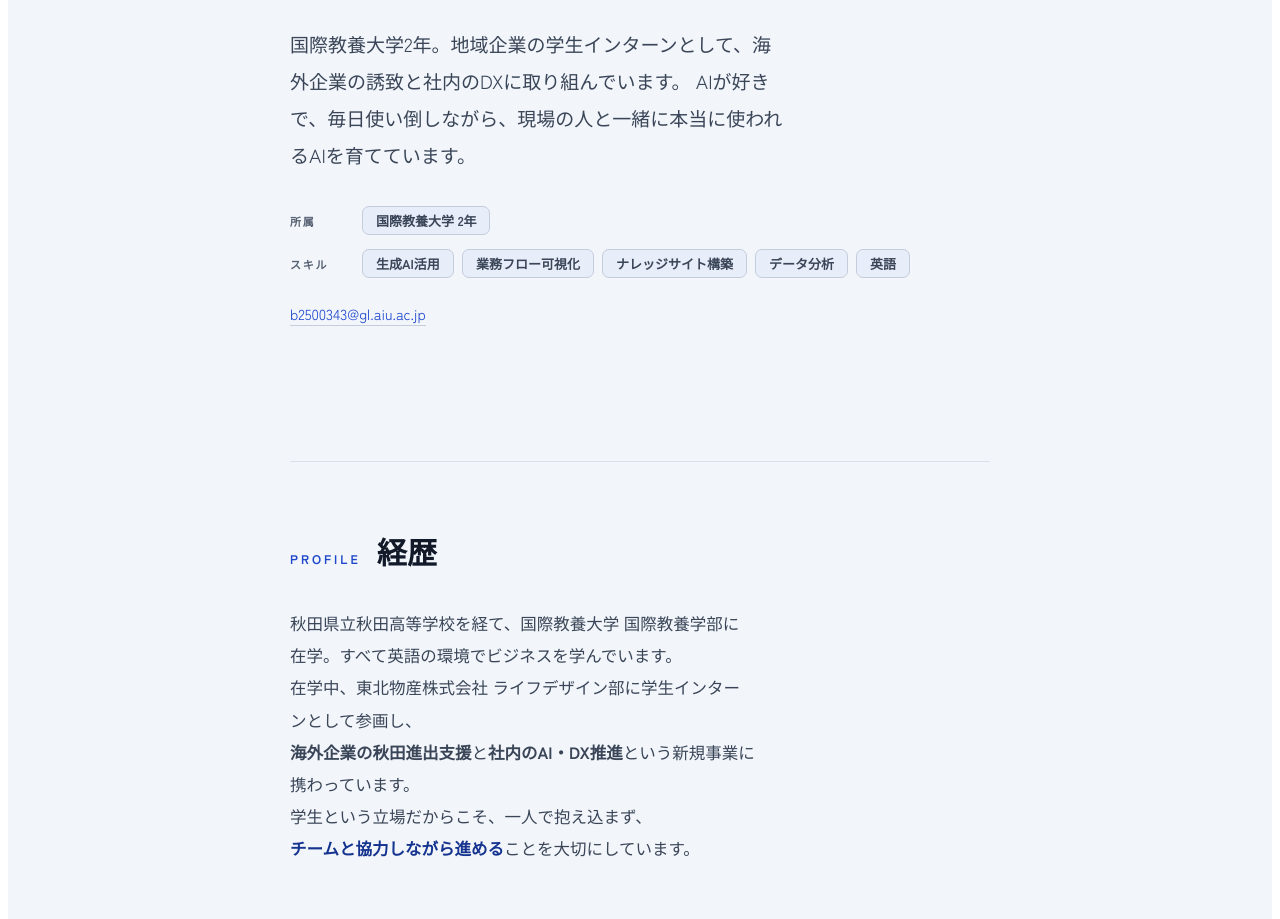
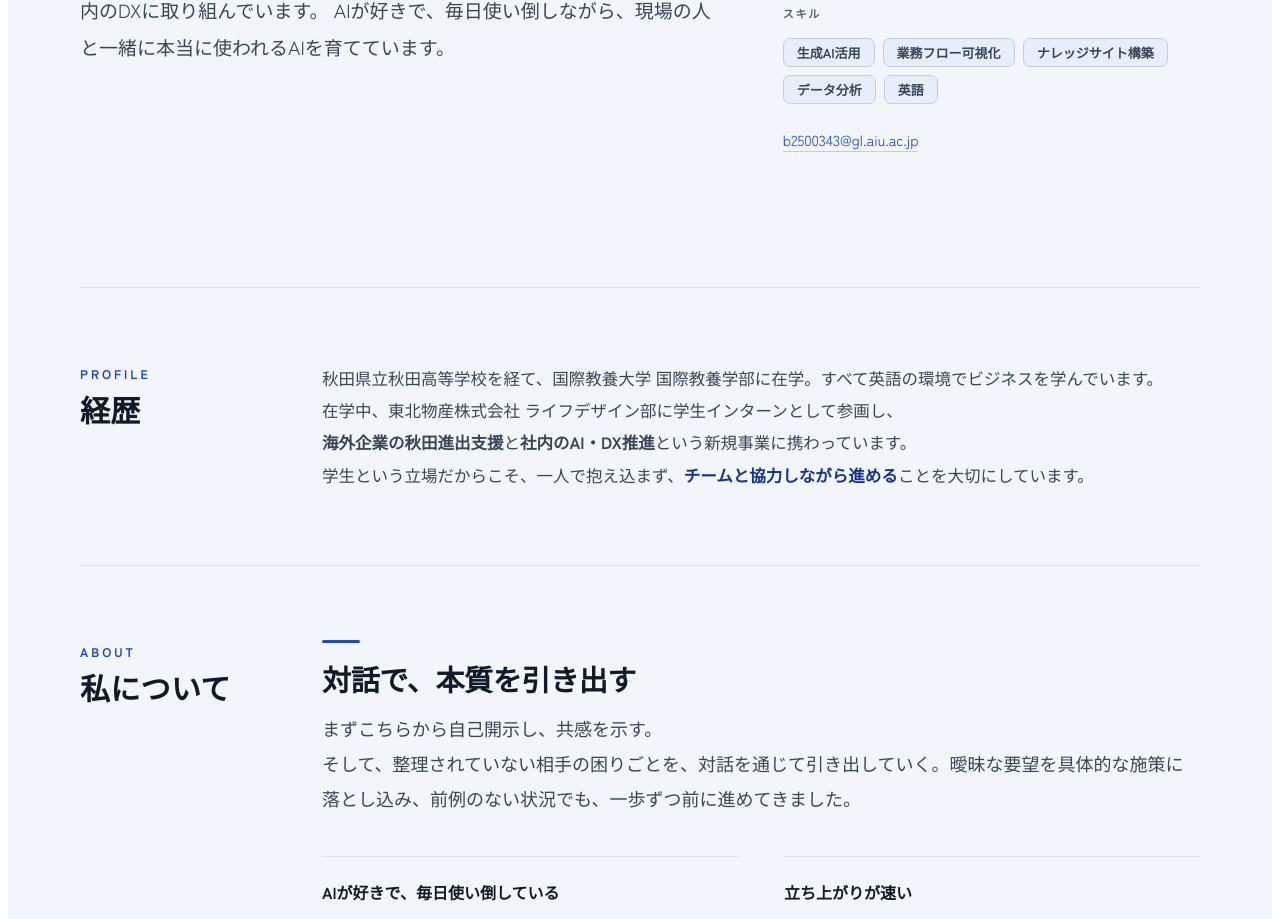
Before and after one commit to YukaINAOKA/yuka-inaoka, a plain HTML site: page index.html in a window 1280 px wide. Shown: the part 309-1228 px from the top of the page. Drawn offline with Linux system fonts and the light colour scheme; a web font is replaced by a local one.

Commit message:
Add files via upload

```diff
--- a/index.html
+++ b/index.html
@@ -39,11 +39,11 @@
     text-rendering:optimizeLegibility;
     padding:clamp(26px,5vw,52px) 22px clamp(56px,10vw,120px);
   }
-  .wrap{max-width:700px;margin:0 auto}
+  .wrap{max-width:1120px;margin:0 auto}
 
   /* nav */
   .nav{position:sticky;top:0;z-index:20;background:rgba(242,245,250,.88);backdrop-filter:saturate(140%) blur(10px);-webkit-backdrop-filter:saturate(140%) blur(10px);border-bottom:1px solid var(--line)}
-  .navwrap{max-width:700px;margin:0 auto;padding:12px 22px;display:flex;align-items:center;justify-content:space-between;gap:10px 14px;flex-wrap:wrap}
+  .navwrap{max-width:1120px;margin:0 auto;padding:12px 22px;display:flex;align-items:center;justify-content:space-between;gap:10px 14px;flex-wrap:wrap}
   .navwrap .brand{font-size:13.5px;font-weight:800;letter-spacing:.04em;color:var(--ink);text-decoration:none;border:0}
   .navwrap nav{display:flex;gap:clamp(12px,2.4vw,22px);flex-wrap:wrap}
   .navwrap nav a{font-size:13.5px;font-weight:600;color:var(--ink-2);text-decoration:none;border:0;padding:2px 0;position:relative}
@@ -69,9 +69,11 @@
   .hero .name::after{content:"";flex:1;height:1px;background:var(--line)}
   .hero h1{font-family:var(--serif);font-weight:700;font-size:clamp(31px,6.6vw,53px);line-height:1.34;letter-spacing:.005em}
   .hero h1 .u{color:var(--accent)}
-  .hero .lead{margin-top:28px;font-size:clamp(17px,2.5vw,19px);color:var(--ink-2);max-width:52ch;line-height:1.95}
+  .hero .lead{font-size:clamp(17px,2.5vw,19px);color:var(--ink-2);line-height:1.95}
+  .hero-cols{display:grid;gap:28px;margin-top:28px}
+  @media(min-width:860px){.hero-cols{grid-template-columns:1.55fr 1fr;column-gap:56px;gap:0 56px;align-items:start}}
 
-  .taggroups{margin-top:32px;display:grid;gap:13px}
+  .taggroups{display:grid;gap:13px}
   .tagrow{display:flex;gap:14px;align-items:baseline;flex-wrap:wrap}
   .tagrow .cat{font-size:11px;letter-spacing:.16em;text-transform:uppercase;color:var(--soft);font-weight:700;min-width:58px;flex:0 0 auto;padding-top:6px}
   .tagrow .chips{display:flex;flex-wrap:wrap;gap:8px}
@@ -80,19 +82,21 @@
 
   /* section frame */
   section{padding-top:clamp(48px,7vw,74px);border-top:1px solid var(--line);margin-top:clamp(48px,7vw,74px);scroll-margin-top:88px}
-  .lead-row{display:flex;align-items:baseline;gap:16px;margin-bottom:34px}
+  .lead-row{display:flex;flex-direction:column;align-items:flex-start;gap:8px;margin-bottom:26px}
   .lead-row h2{font-family:var(--serif);font-weight:700;font-size:clamp(23px,3.8vw,30px);letter-spacing:.01em}
-  .lead-row .eyebrow{flex:0 0 auto}
-  @media(max-width:540px){.lead-row{flex-direction:column;gap:8px}}
+  @media(min-width:860px){
+    section{display:grid;grid-template-columns:186px 1fr;column-gap:56px;align-items:start}
+    .lead-row{margin-bottom:0}
+  }
 
   /* profile */
-  .bio{font-size:16.5px;color:var(--ink-2);line-height:1.95;max-width:56ch}
+  .bio{font-size:16.5px;color:var(--ink-2);line-height:1.95}
 
   /* about lead */
   .lead-strength{margin-bottom:40px}
   .lead-strength .bar{display:block;width:38px;height:3px;border-radius:2px;background:var(--accent);margin-bottom:18px}
   .lead-strength h3{font-size:clamp(22px,3.8vw,29px);font-weight:800;letter-spacing:-.012em;margin-bottom:15px}
-  .lead-strength p{font-size:clamp(16px,2.4vw,18px);color:var(--ink-2);line-height:1.95;max-width:50ch}
+  .lead-strength p{font-size:clamp(16px,2.4vw,18px);color:var(--ink-2);line-height:1.95}
 
   /* about list */
   .traits{display:grid;gap:0}
@@ -114,11 +118,11 @@
   .did + .desc{margin-top:16px}
 
   /* closing */
-  .closing p{font-size:17.5px;color:var(--ink);line-height:1.95;max-width:54ch}
+  .closing p{font-size:17.5px;color:var(--ink);line-height:1.95}
   .closing p + p{margin-top:16px}
   .next{margin-top:34px;padding-top:24px;border-top:1px solid var(--line)}
   .next .tag{font-size:12px;letter-spacing:.16em;text-transform:uppercase;color:var(--accent);font-weight:700}
-  .next p{margin-top:12px;font-size:16.5px;color:var(--ink-2);line-height:1.95;font-weight:500;max-width:54ch}
+  .next p{margin-top:12px;font-size:16.5px;color:var(--ink-2);line-height:1.95;font-weight:500}
   .next p b{color:var(--ink);font-weight:700}
 
   footer{margin-top:clamp(50px,8vw,74px);font-size:13px;letter-spacing:.12em;color:var(--soft);text-transform:uppercase}
@@ -150,45 +154,54 @@
   <header class="hero" id="top">
     <div class="name">Inaoka Yuka — Portfolio</div>
     <h1><span class="nb">AIを、<span class="u">対話</span>で</span><span class="nb">現場に根づかせる。</span></h1>
+    <div class="hero-cols">
     <p class="lead">
       国際教養大学2年。地域企業の学生インターンとして、海外企業の誘致と社内のDXに取り組んでいます。
       AIが好きで、毎日使い倒しながら、現場の人と一緒に本当に使われるAIを育てています。
     </p>
+    <div class="hero-meta">
     <div class="taggroups">
       <div class="tagrow"><span class="cat">所属</span><div class="chips"><span class="chip">国際教養大学 2年</span></div></div>
       <div class="tagrow"><span class="cat">スキル</span><div class="chips"><span class="chip">生成AI活用</span><span class="chip">業務フロー可視化</span><span class="chip">ナレッジサイト構築</span><span class="chip">データ分析</span><span class="chip">英語</span></div></div>
     </div>
     <p class="contact"><a href="mailto:b2500343@gl.aiu.ac.jp">b2500343@gl.aiu.ac.jp</a></p>
+    </div>
+    </div>
   </header>
 
   <!-- PROFILE -->
   <section id="profile">
     <div class="lead-row reveal"><span class="eyebrow">Profile</span><h2>経歴</h2></div>
+    <div class="sec-body">
     <p class="bio reveal">
       秋田県立秋田高等学校を経て、国際教養大学 国際教養学部に在学。すべて英語の環境でビジネスを学んでいます。<br class="brw">在学中、東北物産株式会社 ライフデザイン部に学生インターンとして参画し、<br class="brw"><strong class="nb">海外企業の秋田進出支援</strong>と<strong>社内のAI・DX推進</strong>という新規事業に携わっています。<br class="brw">学生という立場だからこそ、一人で抱え込まず、<span class="em nb">チームと協力しながら進める</span>ことを大切にしています。
     </p>
+    </div>
   </section>
 
   <!-- ABOUT -->
   <section id="about">
     <div class="lead-row reveal"><span class="eyebrow">About</span><h2>私について</h2></div>
+    <div class="sec-body">
     <div class="lead-strength reveal">
       <span class="bar"></span>
       <h3>対話で、本質を引き出す</h3>
-      <p>まずこちらから自己開示し、共感を示す。<br class="brw">そして、整理されていない相手の困りごとを、対話を通じて引き出していく。曖昧な要望を具体的な施策に落とし込み、<br class="brw">前例のない状況でも、一歩ずつ前に進めてきました。</p>
+      <p>まずこちらから自己開示し、共感を示す。<br class="brw">そして、整理されていない相手の困りごとを、対話を通じて引き出していく。曖昧な要望を具体的な施策に落とし込み、前例のない状況でも、一歩ずつ前に進めてきました。</p>
     </div>
     <div class="traits">
       <div class="trait reveal"><b>AIが好きで、毎日使い倒している</b><span>海外企業の進出プロジェクトでは、0→1のたたき台づくりにClaudeを使い、そこから自分の判断で磨き込んで一気に形にしました。日常でも、動画の10倍速視聴やToDo整理まで手放せません。</span></div>
       <div class="trait reveal"><b>立ち上がりが速い</b><span>2026年初めにゼロから始め、半年で社内のAI推進を任される役割に。だから「AIって何？」と身構える人の気持ちも分かります。</span></div>
-      <div class="trait reveal"><b>手を動かして学ぶ</b><span>情報を集めるだけで終わらせず、まず自分で触ってみる。使って初めて分かることを大事にしています。</span></div>
+      <div class="trait reveal"><b>手を動かして学ぶ</b><span>情報を集めるだけで終わらせず、まず自分で触ってみる。<br class="brw">使って初めて分かることを大事にしています。</span></div>
       <div class="trait reveal"><b>オーナーシップと根気</b><span>「どうしたらいいか」を考えて自ら動く。つまずいても調べ、解けなければ人に聞き、前へ進みます。</span></div>
       <div class="trait reveal"><b>変化を楽しみ、チームで形にする</b><span>日々のAIの変化を追うこと自体が楽しい。その熱量を、チームで形にしていきます。</span></div>
+    </div>
     </div>
   </section>
 
   <!-- WORK -->
   <section id="work">
     <div class="lead-row reveal"><span class="eyebrow">Experience</span><h2>インターンでの取り組み</h2></div>
+    <div class="sec-body">
     <div class="job reveal">
       <div class="role">東北物産株式会社 ライフデザイン部 ／ 学生インターン（秋田）</div>
       <h3>海外企業の秋田進出を支える</h3>
@@ -203,16 +216,19 @@
       </ul>
       <p class="desc">「こんなこともできるんだ」を積み重ね、一人ひとりが自分で思考を広げられる状態を目指しています。</p>
     </div>
+    </div>
   </section>
 
   <!-- CLOSING -->
   <section id="vision" class="closing">
     <div class="lead-row reveal"><span class="eyebrow">Vision</span><h2>これから</h2></div>
+    <div class="sec-body">
     <p class="reveal">AIを仕事にも日常にも取り入れてから、<br class="brw"><span class="em">毎日がとても楽しくなりました。</span>この楽しさを、一人でも多くの人に届けたい——それが、私がAIに関わり続けたいいちばんの理由です。</p>
     <p class="reveal">まだAIを使っていない現場に入り、対話を通じて“使われるAI”を届ける。<br class="brw">その最前線で挑戦したいと考えています。</p>
     <div class="next reveal">
       <span class="tag">今後の予定</span>
       <p>東京のAI・DXの現場で本気で挑戦するため、<b>大学を休学し、2026年8月から東京でフルコミットできる体制</b>を整えています（7月末〜8月に転居予定）。</p>
+    </div>
     </div>
   </section>
 
```
